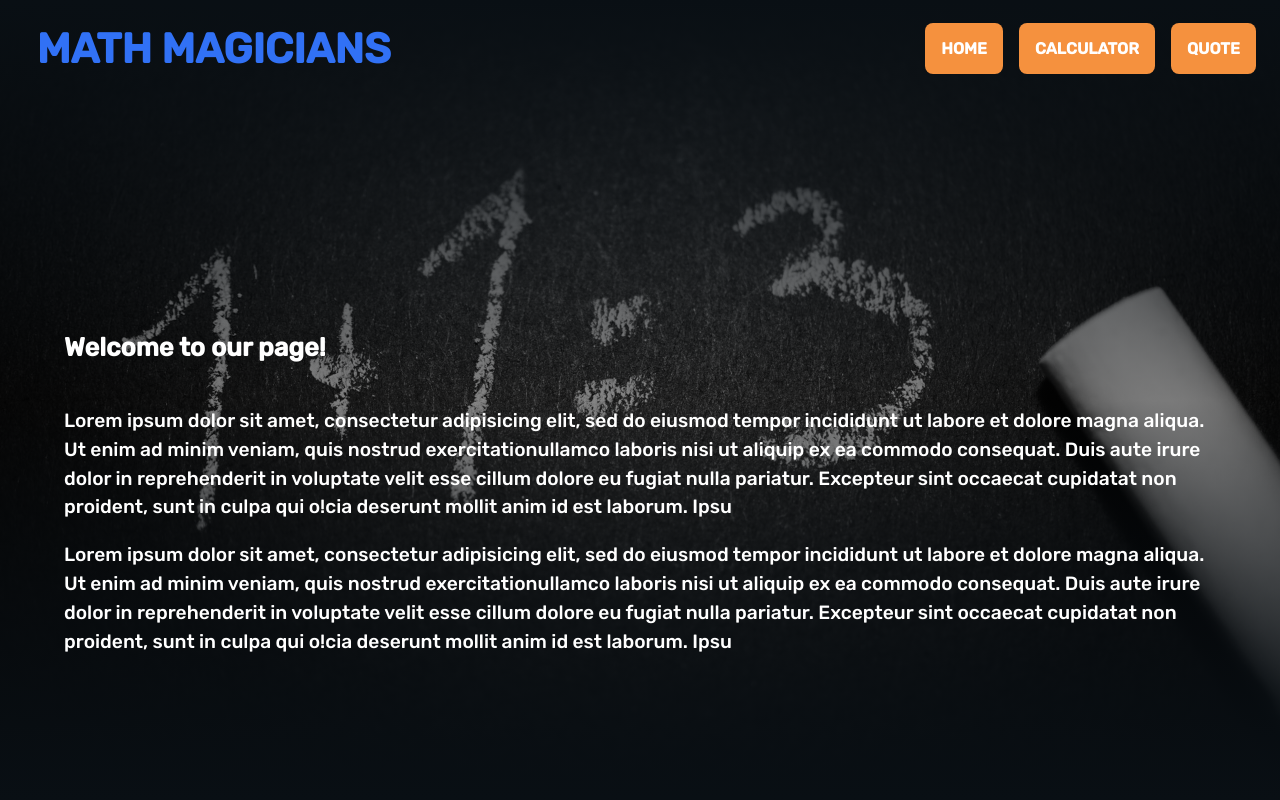
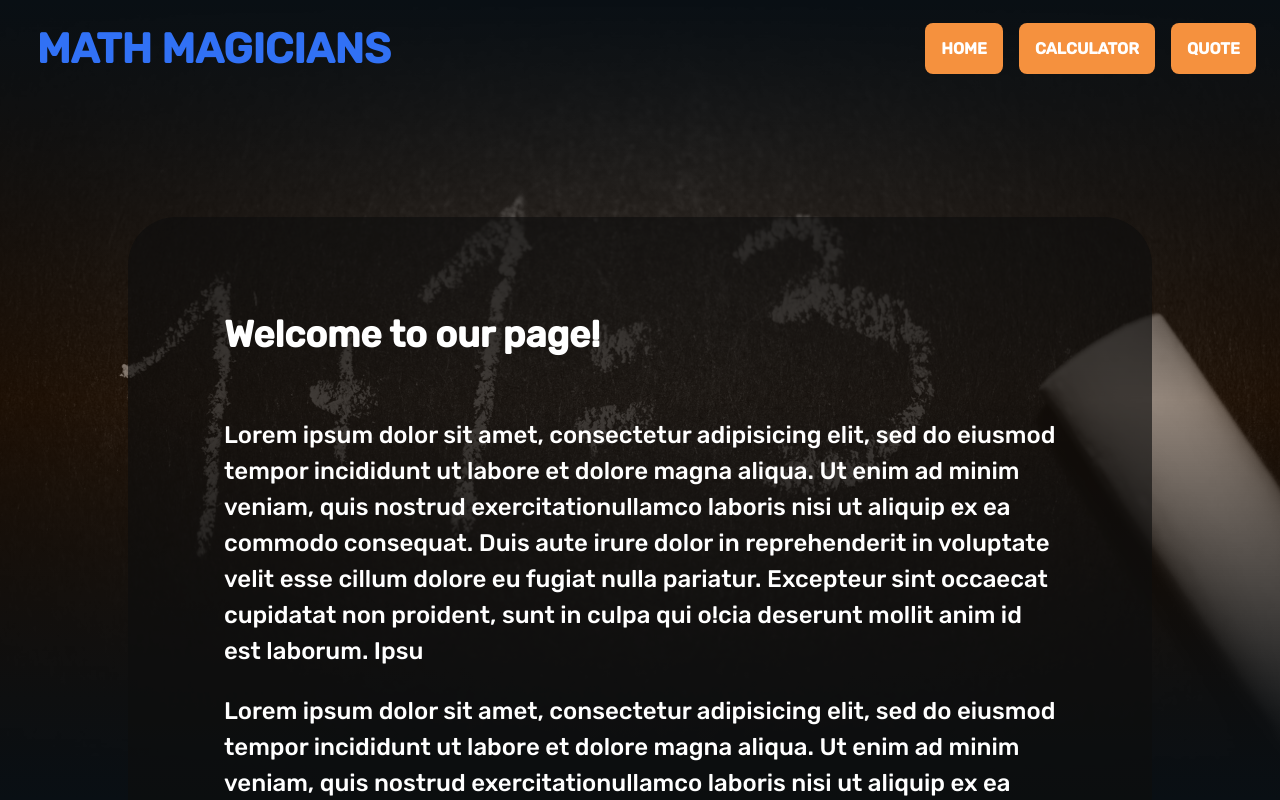
Before and after one commit to kenderb/calculator-react-app, a React (Create React App) app: page / in a window 1280 px wide. Shown: the top 800 px of the page. Built offline with nearby package versions, Linux system fonts and the light colour scheme.

Commit message:
Finish the page styling

```diff
--- a/src/components/App.js
+++ b/src/components/App.js
@@ -6,7 +6,7 @@ import Quote from './Quote';
 import ButtonPanel from './ButtonPanel';
 import calculate from '../logic/calculate';
 import Home from './Home';
-import { CalculatorContainer, Calculator } from './styles';
+import { CalculatorContainer, Calculator, Main } from './styles';
 
 const App = () => {
   const [total, setTotal] = useState('0');
@@ -36,9 +36,12 @@ const App = () => {
         <Navbar />
         <Switch>
           <Route path="/quote">
+            <Main>
               <Quote />
+            </Main>
           </Route>
           <Route path="/calculator">
+            <Main>
               <Calculator>
                 <h1>Let’s do some math!</h1>
                 <CalculatorContainer>
@@ -46,9 +49,12 @@ const App = () => {
                   <ButtonPanel clickHandler={handleClick} />
                 </CalculatorContainer>
               </Calculator>
+            </Main>
           </Route>
           <Route path="/">
+            <Main>
               <Home />
+            </Main>
           </Route>
         </Switch>
       </Router>
--- a/src/components/styles.js
+++ b/src/components/styles.js
@@ -46,7 +46,7 @@ const NavStyle = styled.nav`
     }
   }
   padding: 1em;
-  margin: 0.5em 0 12em;
+  margin: 0.5em 0 6em;
   display: flex;
   flex-wrap: wrap;
   align-items: center;
@@ -75,12 +75,12 @@ const Section = styled.section`
   margin: 4em;
   color: white;
   h1 {
-    font-size: 1.6em;
-    padding: 2em  0 1em;
+    font-size: 2.3em;
+    padding: 0  0 1em;
   }
 
   p {
-    font-size: 1.2em;
+    font-size: 1.5em;
     line-height: 1.5em;
     margin-top: 1em;
   }
@@ -110,7 +110,14 @@ color: white;
   line-height: 1.3em;
 `;
 
+const Main = styled.main`
+  background-color: #0e0e0ea1;
+  margin: 8em;
+  padding: 2em;
+  border-radius: 3em;
+`;
+
 export {
   DisplayContainer, CalculatorContainer, PanelContainer, StyledButton,
-  NavStyle, Logo, Section, Calculator, QuoteContainer,
+  NavStyle, Logo, Section, Calculator, QuoteContainer, Main,
 };
--- a/src/index.css
+++ b/src/index.css
@@ -27,7 +27,7 @@ a {
 
 body {
   font-family: 'Rubik', sans-serif;
-  background-image: linear-gradient(#090f14, #03030371, #090f14), url('./images/bg_image.jpg');
+  background-image: linear-gradient(#090f14, #37190071, #090f14), url('./images/bg_image.jpg');
   background-attachment: fixed;
   background-repeat: no-repeat;
   background-position: center;
```
Lines whose indentation alone changed are shown as unchanged.
